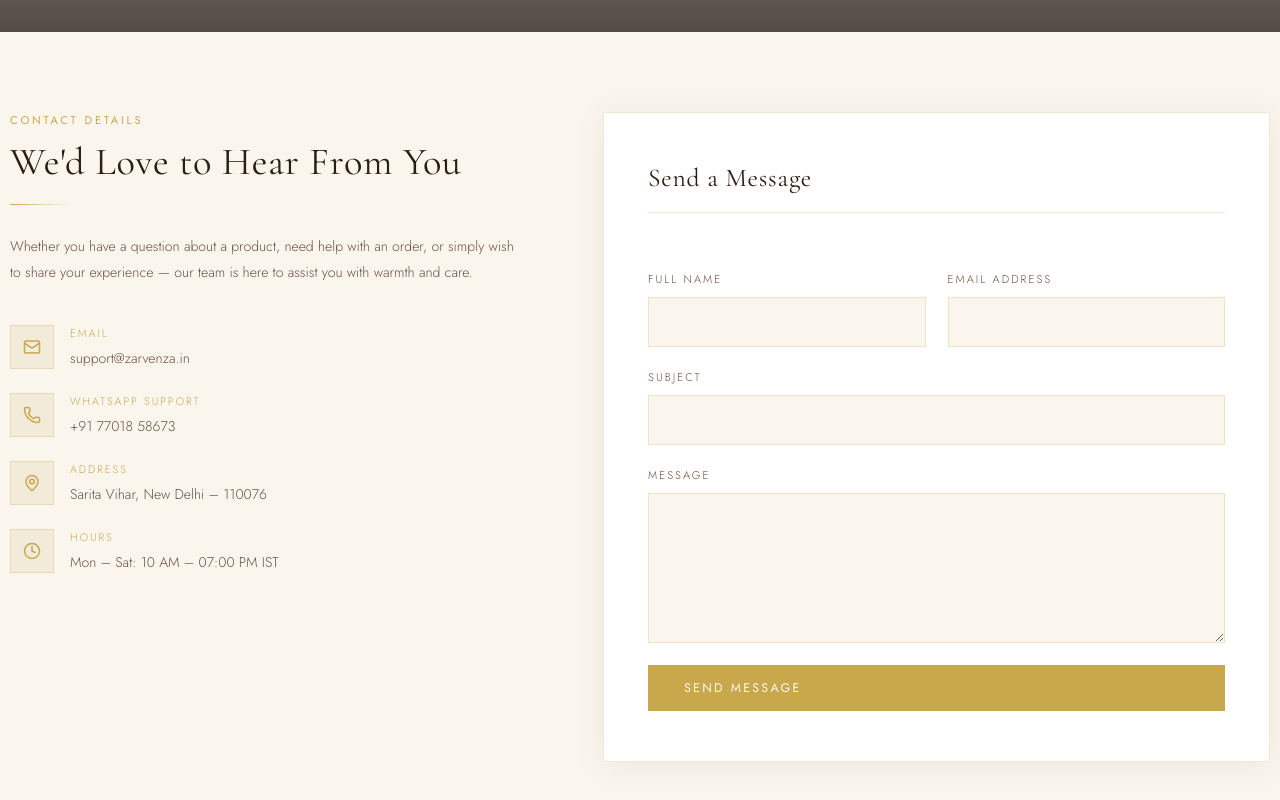
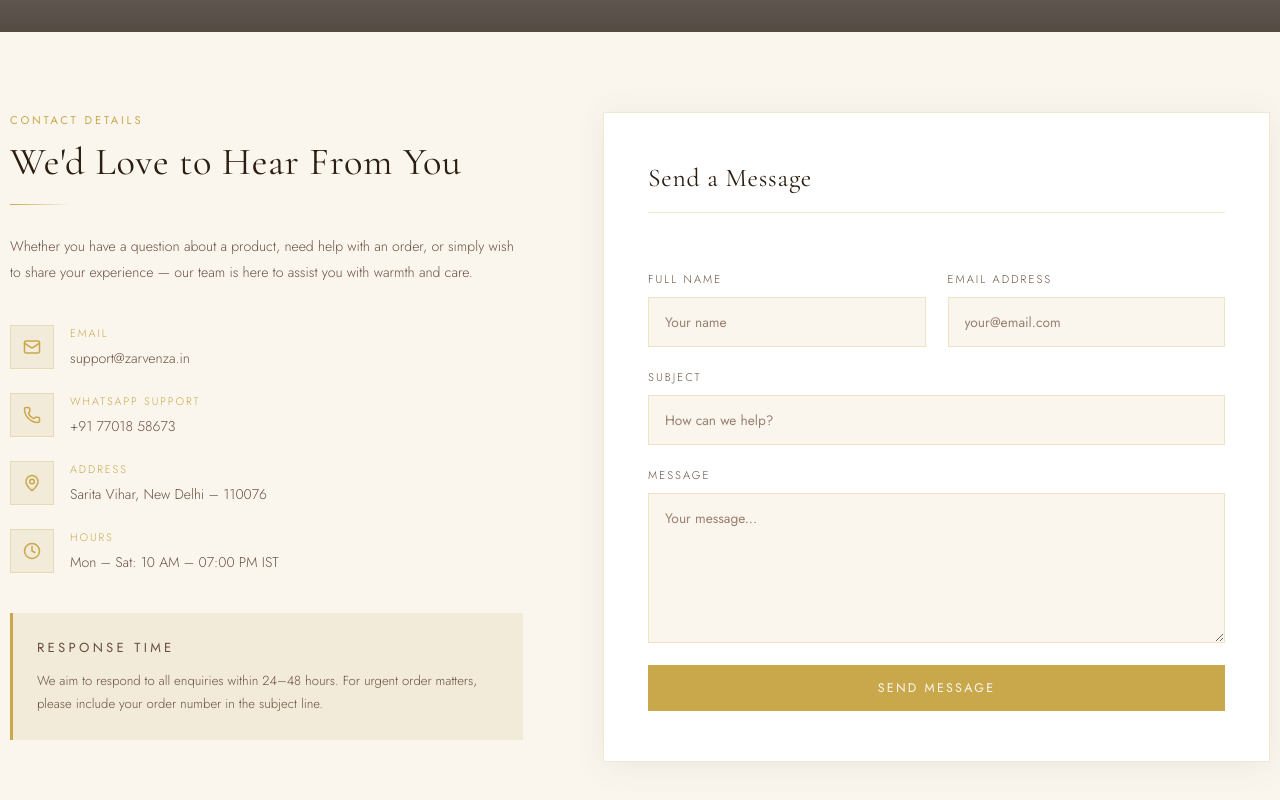
Before and after one commit to zaynaventuresoffice-spec/Zarvenza, a React (Vite) app in the folder frontend/: page /contact in a window 1280 px wide. Shown: the part 288-1088 px from the top of the page. Built offline with nearby package versions, Linux system fonts and the light colour scheme; no server answers; grey boxes are pictures that could not be loaded.

Commit message:
Fix Minor UI Bugs

```diff
--- a/frontend/src/pages/Contact.jsx
+++ b/frontend/src/pages/Contact.jsx
@@ -4,43 +4,37 @@ import emailjs from '@emailjs/browser';
 import './Contact.css';
 
 // ── EmailJS credentials (VITE ENV) ─────────────────────
-const SERVICE_ID = import.meta.env.VITE_EMAILJS_SERVICE_ID;
+const SERVICE_ID  = import.meta.env.VITE_EMAILJS_SERVICE_ID;
 const TEMPLATE_ID = import.meta.env.VITE_EMAILJS_TEMPLATE_ID;
-const PUBLIC_KEY = import.meta.env.VITE_EMAILJS_PUBLIC_KEY;
+const PUBLIC_KEY  = import.meta.env.VITE_EMAILJS_PUBLIC_KEY;
 // ───────────────────────────────────────────────────────
 
 export default function Contact() {
   const [form, setForm] = useState({
     name: '', email: '', subject: '', message: ''
   });
-
   const [status, setStatus] = useState('idle');
 
-  const handleChange = e =>
-    setForm({ ...form, [e.target.name]: e.target.value });
+  const handleChange = e => setForm({ ...form, [e.target.name]: e.target.value });
 
   const handleSubmit = async e => {
     e.preventDefault();
     setStatus('sending');
-
     try {
       await emailjs.send(
         SERVICE_ID,
         TEMPLATE_ID,
         {
-          from_name: form.name,
+          from_name:  form.name,
           from_email: form.email,
-          subject: form.subject,
-          message: form.message,
+          subject:    form.subject,
+          message:    form.message,
         },
         PUBLIC_KEY
       );
-
       setStatus('sent');
       setForm({ name: '', email: '', subject: '', message: '' });
-
       setTimeout(() => setStatus('idle'), 5000);
-
     } catch (error) {
       console.error('EmailJS error:', error);
       setStatus('error');
@@ -51,7 +45,7 @@ export default function Contact() {
   return (
     <main className="contact page-enter">
 
-      {/* Hero (UNCHANGED) */}
+      {/* Hero */}
       <div className="page-hero">
         <div className="page-hero__bg">
           <img
@@ -69,13 +63,11 @@ export default function Contact() {
       <div className="contact__body container">
         <div className="contact__grid">
 
-          {/* Info (UNCHANGED) */}
+          {/* Info */}
           <div className="contact__info">
             <p className="section-label">Contact Details</p>
             <h2 className="contact__heading">We'd Love to Hear From You</h2>
-
             <div className="gold-line-left" style={{ margin: '20px 0 28px' }}></div>
-
             <p className="contact__intro">
               Whether you have a question about a product, need help with an order, or simply wish
               to share your experience — our team is here to assist you with warmth and care.
@@ -83,10 +75,10 @@ export default function Contact() {
 
             <div className="contact__details">
               {[
-                { icon: <Mail size={18} />, label: "Email", value: "support@zarvenza.in" },
+                { icon: <Mail size={18} />,  label: "Email",            value: "support@zarvenza.in" },
                 { icon: <Phone size={18} />, label: "WhatsApp Support", value: "+91 77018 58673" },
-                { icon: <MapPin size={18} />, label: "Address", value: "Sarita Vihar, New Delhi – 110076" },
-                { icon: <Clock size={18} />, label: "Hours", value: "Mon – Sat: 10 AM – 07:00 PM IST" },
+                { icon: <MapPin size={18} />,label: "Address",          value: "Sarita Vihar, New Delhi – 110076" },
+                { icon: <Clock size={18} />, label: "Hours",            value: "Mon – Sat: 10 AM – 07:00 PM IST" },
               ].map((d, i) => (
                 <div key={i} className="contact__detail">
                   <div className="contact__detail-icon">{d.icon}</div>
@@ -97,11 +89,18 @@ export default function Contact() {
                 </div>
               ))}
             </div>
+
+            <div className="contact__note">
+              <p className="section-label" style={{ marginBottom: '10px' }}>Response Time</p>
+              <p>We aim to respond to all enquiries within 24–48 hours. For urgent order matters,
+                please include your order number in the subject line.</p>
+            </div>
           </div>
 
-          {/* Form (UNCHANGED UI) */}
+          {/* Form */}
           <div className="contact__form-wrap">
 
+            {/* Success */}
             {status === 'sent' && (
               <div className="contact__success">
                 <div className="contact__success-icon"><Check size={32} /></div>
@@ -110,12 +109,16 @@ export default function Contact() {
               </div>
             )}
 
+            {/* Error */}
             {status === 'error' && (
               <div className="contact__error">
-                <p>Something went wrong. Please try again or email us directly.</p>
+                <p>Something went wrong. Please try again or email us directly at{' '}
+                  <strong>support@zarvenza.in</strong>
+                </p>
               </div>
             )}
 
+            {/* Form */}
             {(status === 'idle' || status === 'sending') && (
               <form className="contact__form" onSubmit={handleSubmit}>
                 <h3 className="contact__form-title">Send a Message</h3>
@@ -127,11 +130,11 @@ export default function Contact() {
                       name="name"
                       value={form.name}
                       onChange={handleChange}
+                      placeholder="Your name"
                       required
                       disabled={status === 'sending'}
                     />
                   </div>
-
                   <div className="contact__field">
                     <label>Email Address</label>
                     <input
@@ -139,6 +142,7 @@ export default function Contact() {
                       type="email"
                       value={form.email}
                       onChange={handleChange}
+                      placeholder="your@email.com"
                       required
                       disabled={status === 'sending'}
                     />
@@ -151,6 +155,7 @@ export default function Contact() {
                     name="subject"
                     value={form.subject}
                     onChange={handleChange}
+                    placeholder="How can we help?"
                     required
                     disabled={status === 'sending'}
                   />
@@ -162,6 +167,7 @@ export default function Contact() {
                     name="message"
                     value={form.message}
                     onChange={handleChange}
+                    placeholder="Your message..."
                     rows={6}
                     required
                     disabled={status === 'sending'}
@@ -171,17 +177,20 @@ export default function Contact() {
                 <button
                   type="submit"
                   className="btn-primary"
+                  style={{
+                    width: '100%',
+                    justifyContent: 'center',
+                    opacity: status === 'sending' ? 0.7 : 1
+                  }}
                   disabled={status === 'sending'}
                 >
                   {status === 'sending' ? (
-                    <>
-                      <Loader size={16} className="spin" />
-                      Sending…
-                    </>
+                    <><Loader size={16} className="spin" /><span>Sending…</span></>
                   ) : (
-                    "Send Message"
+                    <span>Send Message</span>
                   )}
                 </button>
+
               </form>
             )}
 
```
